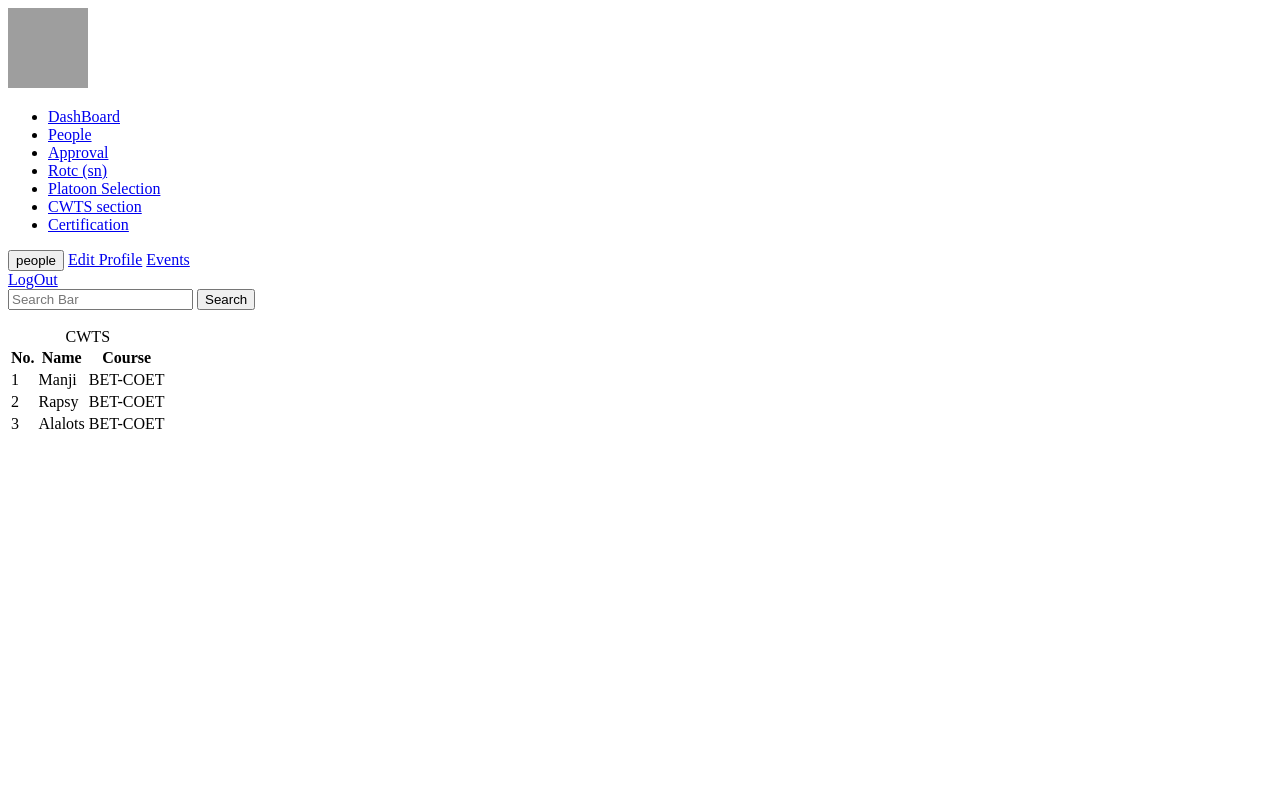
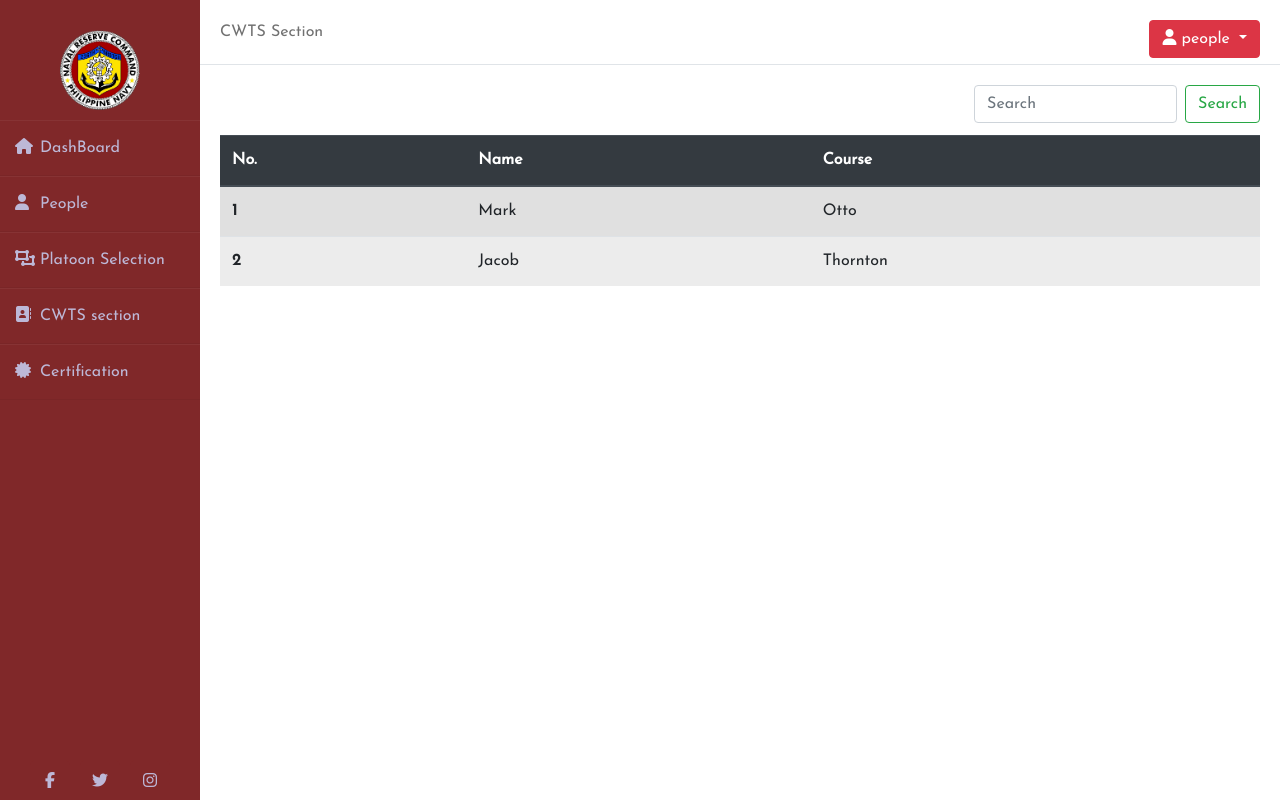
Before and after one commit to DECODER69/NSTP_SYSTEM, a PHP site: page /html/CWTS.html in a window 1280 px wide. Run offline with PHP 8.4, Linux system fonts and the light colour scheme; some libraries are stand-ins or nearby versions; grey boxes are pictures that could not be loaded.

Commit message:
NSTP_SYSTEM
cwts updates

```diff
--- /dev/null
+++ b/css/cwts.css
@@ -0,0 +1,118 @@
+@import url('https://fonts.googleapis.com/css?family=Josefin+Sans&display=swap');
+* {
+    margin: 0;
+    padding: 0;
+    box-sizing: border-box;
+    list-style: none;
+    text-decoration: none;
+    font-family: 'Josefin Sans', sans-serif;
+}
+
+body {
+    background-color: #f3f5f9;
+}
+
+.wrapper {
+    display: flex;
+    position: relative;
+}
+
+.wrapper .sidebar {
+    width: 200px;
+    height: 100%;
+    background: #802829;
+    padding: 30px 0px;
+    position: fixed;
+}
+
+.wrapper .sidebar h2 {
+    color: #fff;
+    text-transform: uppercase;
+    text-align: center;
+    margin-bottom: 30px;
+}
+
+.wrapper .sidebar ul li {
+    padding: 15px;
+    border-bottom: 1px solid #bdb8d7;
+    border-bottom: 1px solid rgba(0, 0, 0, 0.05);
+    border-top: 1px solid rgba(255, 255, 255, 0.05);
+}
+
+.wrapper .sidebar ul li a {
+    color: #bdb8d7;
+    display: block;
+}
+
+.wrapper .sidebar ul li a .fas {
+    width: 25px;
+}
+
+.wrapper .sidebar ul li:hover {
+    background-color: #594f8d;
+}
+
+.wrapper .sidebar ul li:hover a {
+    color: #fff;
+}
+
+.wrapper .sidebar .social_media {
+    position: absolute;
+    bottom: 0;
+    left: 50%;
+    transform: translateX(-50%);
+    display: flex;
+}
+
+.wrapper .sidebar .social_media a {
+    display: block;
+    width: 40px;
+    background: #802829;
+    height: 40px;
+    line-height: 45px;
+    text-align: center;
+    margin: 0 5px;
+    color: #bdb8d7;
+    border-top-left-radius: 5px;
+    border-top-right-radius: 5px;
+}
+
+.rotclogo {
+    margin-left: 60px;
+    margin-bottom: 10px;
+}
+
+.wrapper .main_content {
+    width: 100%;
+    margin-left: 200px;
+}
+
+.wrapper .main_content .header {
+    padding: 20px;
+    background: #fff;
+    color: #717171;
+    border-bottom: 1px solid #e0e4e8;
+}
+
+.wrapper .main_content .info {
+    margin: 20px;
+    color: #717171;
+    line-height: 25px;
+}
+
+.wrapper .main_content .info div {
+    margin-bottom: 20px;
+    margin: auto;
+}
+
+.btn-drop {
+    float: right;
+}
+
+.user {
+    color: white;
+}
+
+.searchBar_1 {
+    float: right;
+}
--- a/html/CWTS.html
+++ b/html/CWTS.html
@@ -1,64 +1,95 @@
 <!DOCTYPE html>
-<html>
+<html lang="en">
+
 <head>
-	<meta charset="utf-8">
-	<title>CWTS Page</title>
+    <meta charset="UTF-8">
+
+    <title>CWTS Section</title>
+    <link rel="stylesheet" href="../css/cwts.css">
+    <link rel="stylesheet" href="https://cdn.jsdelivr.net/npm/bootstrap@4.6.0/dist/css/bootstrap.min.css" integrity="sha384-B0vP5xmATw1+K9KRQjQERJvTumQW0nPEzvF6L/Z6nronJ3oUOFUFpCjEUQouq2+l" crossorigin="anonymous">
+    <link rel="stylesheet" href="https://maxcdn.bootstrapcdn.com/font-awesome/4.5.0/css/font-awesome.min.css">
+    <script src="https://kit.fontawesome.com/b99e675b6e.js"></script>
 </head>
+
 <body>
 
-
-    <img src="img/logo.png" width="80" height="80" class="rotclogo" alt="ROTC">
+    <div class="wrapper">
+        <div class="sidebar">
+            <img src="../image/236.png" width="80" height="80" class="rotclogo" alt="ROTC">
             <ul>
                 <li><a href="#"><i class="fas fa-home"></i>DashBoard</a></li>
-        <li><a href="#"><i class="fas fa-user"></i>People</a></li>
-        <li><a href="#"><i class="fas fa-thumbs-up"></i>Approval</a></li>
-        <li><a href="#"><i class="fas fa-project-diagram"></i>Rotc (sn)</a></li>
+                <li><a href="../html/peoples.html"><i class="fas fa-user"></i>People</a></li>
+
                 <li><a href="#"><i class="fas fa-object-ungroup"></i>Platoon Selection</a></li>
                 <li><a href="#"><i class="fas fa-address-book"></i>CWTS section</a></li>
                 <li><a href="#"><i class="fas fa-certificate"></i>Certification</a></li>
             </ul>
-
+            <div class="social_media">
                 <a href="#"><i class="fab fa-facebook-f"></i></a>
                 <a href="#"><i class="fab fa-twitter"></i></a>
                 <a href="#"><i class="fab fa-instagram"></i></a>
+            </div>
+        </div>
+        <div class="main_content">
+            <div class="header">CWTS Section
 
-
+                <div class="btn-drop">
                     <button type="button" class="btn btn-danger dropdown-toggle" data-toggle="dropdown" aria-haspopup="true" aria-expanded="false">
               <a href="#"><i class="user fas fa-user"></i></a>
               people
               </button>
-
+                    <div class="dropdown-menu">
                         <a class="dropdown-item" href="#">Edit Profile</a>
                         <a class="dropdown-item" href="#">Events</a>
                         <div class="dropdown-divider"></div>
-    <a class="dropdown-item" href="#">LogOut</a> <br>
-
-     <input type="text" placeholder="Search Bar"> <button type="button">Search</button> <br> <br>
+                        <a class="dropdown-item" href="#">LogOut</a>
+                    </div>
+                </div>
 
 
-	<table>
-		<caption>CWTS</caption>
+
+            </div>
+
+            <div class="info">
+				<form class="searchBar_1 form-inline my-2 my-lg-0">
+					<input class="form-control mr-sm-2" type="search" placeholder="Search" aria-label="Search">
+					<button class="btn btn-outline-success my-2 my-sm-0" type="submit">Search</button>
+				</form> <br> <br>
+
+				<table class="table table-striped table-active">
+					<thead class="thead-dark">
 					  <tr>
-	        <th>No.</th>
-	        <th>Name</th>
-	        <th>Course</th>
+						<th scope="col">No.</th>
+						<th scope="col">Name</th>
+						<th scope="col">Course</th>
+
+					  </tr>
+					</thead>
+					<tbody>
+					  <tr>
+						<th scope="row">1</th>
+						<td>Mark</td>
+						<td>Otto</td>
+
 					  </tr>
 					  <tr>
-	        <td>1</td>
-	        <td>Manji</td>
-	        <td>BET-COET</td>
+						<th scope="row">2</th>
+						<td>Jacob</td>
+						<td>Thornton</td>
+
 					  </tr>
-	    <tr>
-	        <td>2</td>
-	        <td>Rapsy</td>
-	        <td>BET-COET</td>
-	    </tr>
-	     <tr>
-	        <td>3</td>
-	        <td>Alalots</td>
-	        <td>BET-COET</td>
-	    </tr>
+
+					</tbody>
 				  </table>
 
+
+            </div>
+        </div>
+    </div>
+
+    <script src="https://code.jquery.com/jquery-3.5.1.slim.min.js" integrity="sha384-DfXdz2htPH0lsSSs5nCTpuj/zy4C+OGpamoFVy38MVBnE+IbbVYUew+OrCXaRkfj" crossorigin="anonymous"></script>
+    <script src="https://cdn.jsdelivr.net/npm/bootstrap@4.6.0/dist/js/bootstrap.bundle.min.js" integrity="sha384-Piv4xVNRyMGpqkS2by6br4gNJ7DXjqk09RmUpJ8jgGtD7zP9yug3goQfGII0yAns" crossorigin="anonymous"></script>
+
 </body>
+
 </html>
```
Also changed, not shown: css/homepage.css (+0 -13 lines). Lines whose indentation alone changed are shown as unchanged.
